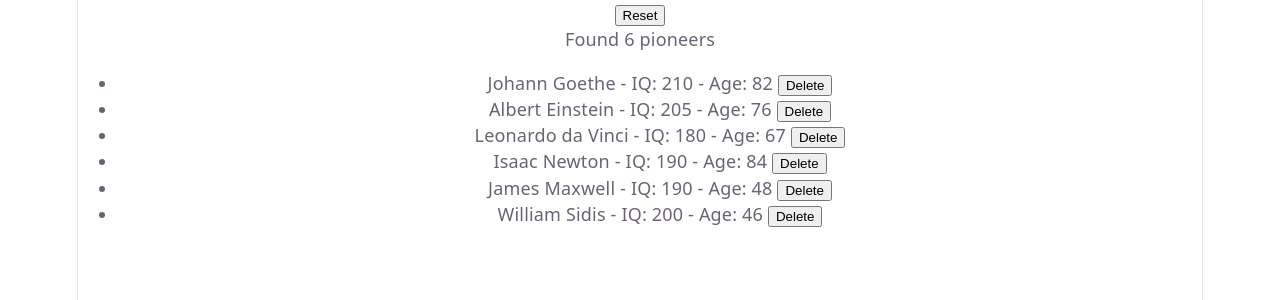
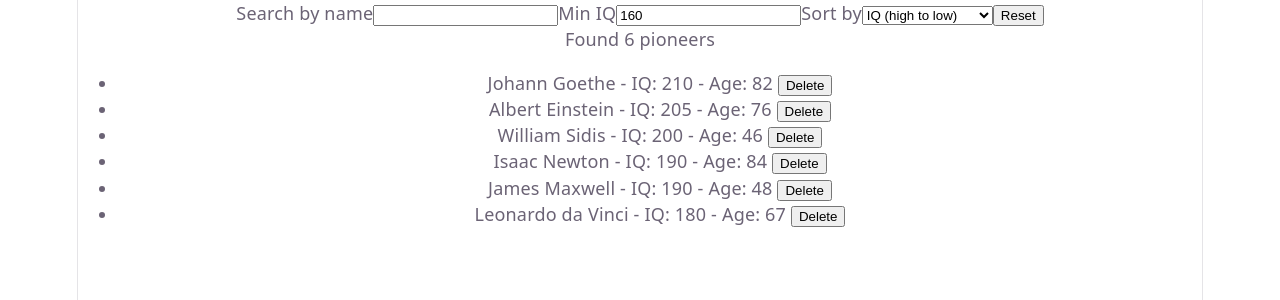
Before and after one commit to lqnanh/24521155_LeNguyenNgoc_Lab3, a React (Vite) app in the folder exc2/: page / in a window 1280 px wide. Shown: the top 300 px of the page. Built offline with nearby package versions, Linux system fonts and the light colour scheme.

Commit message:
feat(ex2): add search, IQ filter & toSorted

```diff
--- a/exc2/src/conponents/ScientistDirectory.jsx
+++ b/exc2/src/conponents/ScientistDirectory.jsx
@@ -1,4 +1,4 @@
-import { useState } from 'react';
+import { useId, useState } from 'react';
 
 const SMART_PEOPLE = [
   { id: 'sp-1', name: 'Johann Goethe', age: 82, iq: 210 },
@@ -9,9 +9,30 @@ const SMART_PEOPLE = [
   { id: 'sp-6', name: 'William Sidis', age: 46, iq: 200 },
 ];
 
+const DEFAULT_QUERY = '';
+const DEFAULT_MIN_IQ = 160;
+const DEFAULT_SORT_BY = 'iq';
+
 export default function ScientistDirectory({ initialData = SMART_PEOPLE }) {
   const [people, setPeople] = useState(initialData);
-  const visible = people;
+  const [query, setQuery] = useState(DEFAULT_QUERY);
+  const [minIq, setMinIq] = useState(DEFAULT_MIN_IQ);
+  const [sortBy, setSortBy] = useState(DEFAULT_SORT_BY);
+
+  const searchId = useId();
+  const minIqId = useId();
+  const sortById = useId();
+
+  const keyword = query.trim().toLowerCase();
+
+  const visible = people
+    .filter(
+      (person) =>
+        person.name.toLowerCase().includes(keyword) && person.iq >= minIq
+    )
+    .toSorted((a, b) =>
+      sortBy === 'iq' ? b.iq - a.iq : a.age - b.age
+    );
 
   function handleDelete(id) {
     setPeople((prev) => prev.filter((person) => person.id !== id));
@@ -19,6 +40,14 @@ export default function ScientistDirectory({ initialData = SMART_PEOPLE }) {
 
   function handleReset() {
     setPeople(initialData);
+    setQuery(DEFAULT_QUERY);
+    setMinIq(DEFAULT_MIN_IQ);
+    setSortBy(DEFAULT_SORT_BY);
+  }
+
+  function handleMinIqChange(event) {
+    const value = event.target.valueAsNumber;
+    setMinIq(Number.isNaN(value) ? 0 : value);
   }
 
   function handleSubmit(event) {
@@ -28,6 +57,32 @@ export default function ScientistDirectory({ initialData = SMART_PEOPLE }) {
   return (
     <section aria-label="Pioneer Directory">
       <form role="search" onSubmit={handleSubmit}>
+        <label htmlFor={searchId}>Search by name</label>
+        <input
+          id={searchId}
+          type="search"
+          value={query}
+          onChange={(event) => setQuery(event.target.value)}
+        />
+
+        <label htmlFor={minIqId}>Min IQ</label>
+        <input
+          id={minIqId}
+          type="number"
+          value={minIq}
+          onChange={handleMinIqChange}
+        />
+
+        <label htmlFor={sortById}>Sort by</label>
+        <select
+          id={sortById}
+          value={sortBy}
+          onChange={(event) => setSortBy(event.target.value)}
+        >
+          <option value="iq">IQ (high to low)</option>
+          <option value="age">Age (young to old)</option>
+        </select>
+
         <button type="button" onClick={handleReset}>
           Reset
         </button>
```
